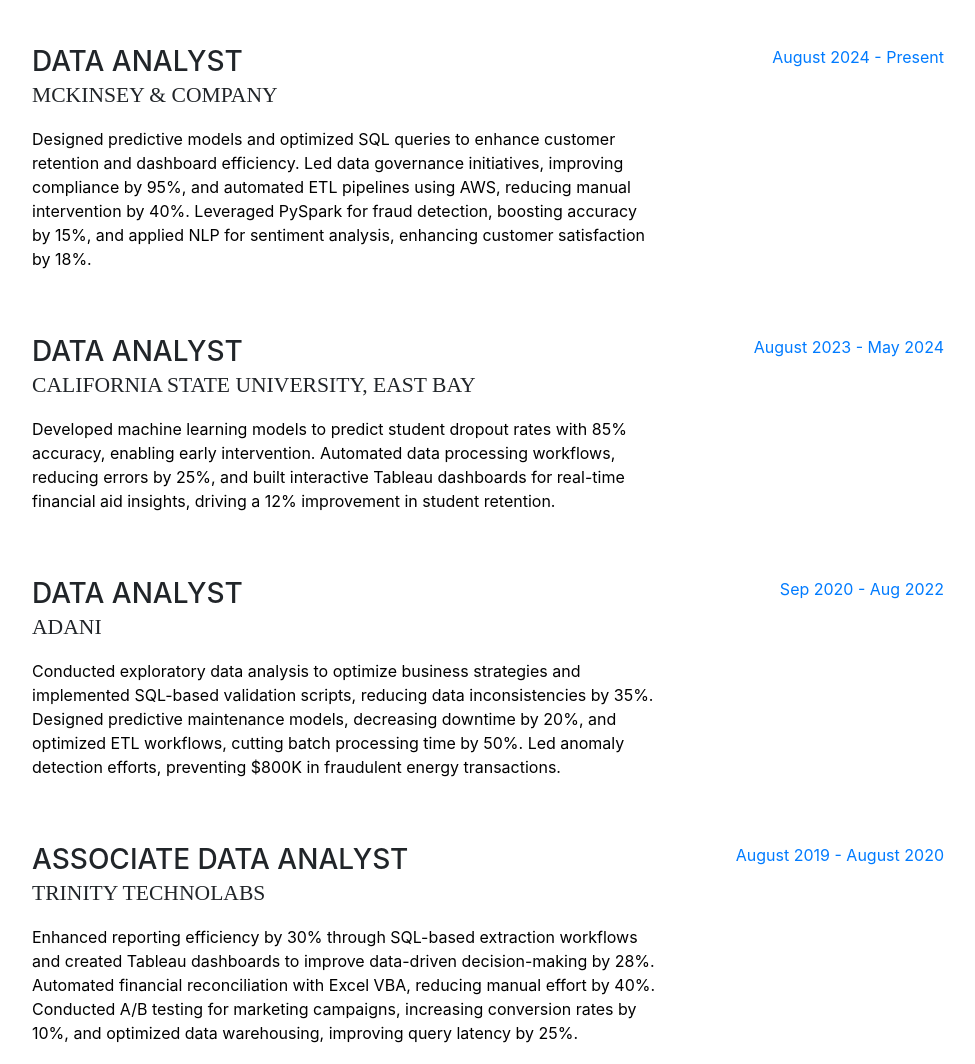
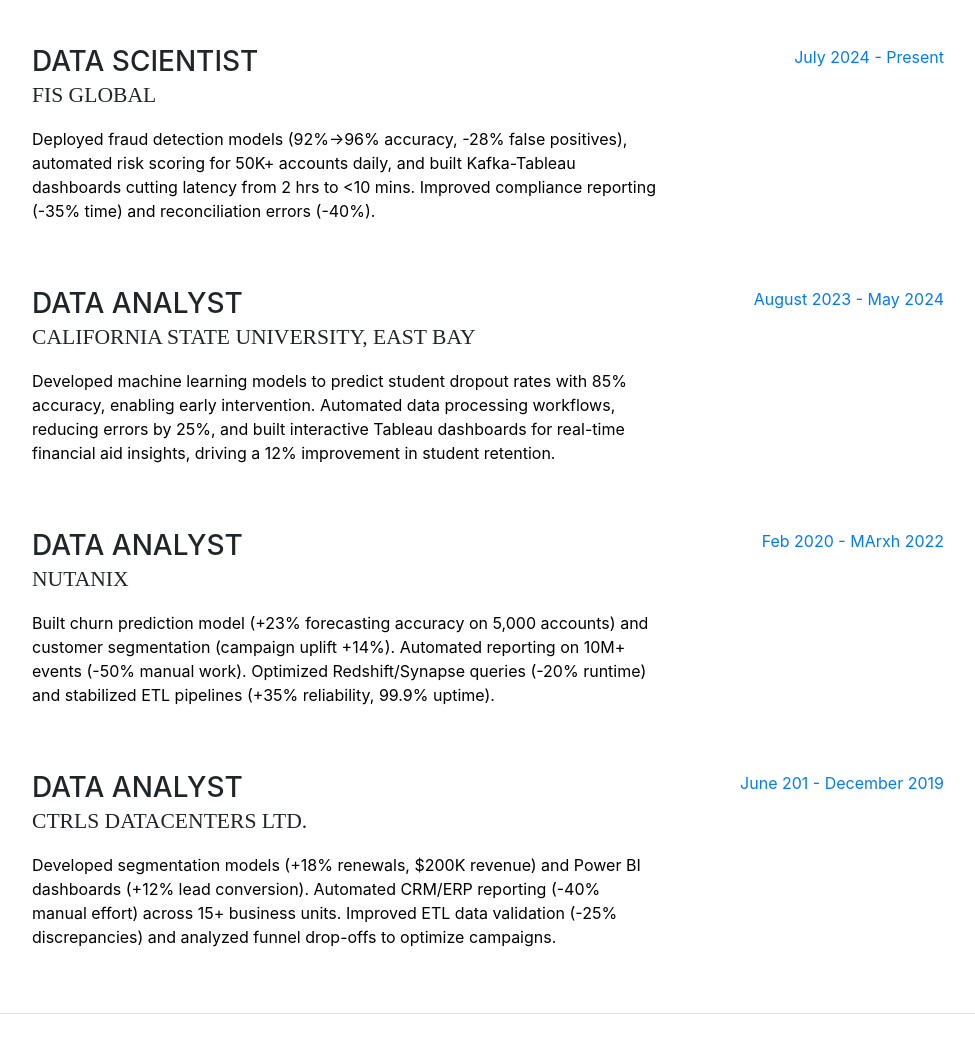
Before and after one commit to deepmalviy/Portfolio, a website with bundled scripts: page index.html in a window 1280 px wide. Shown: the part 889-1953 px from the top of the page, without its empty margins (288-1263 px from the left). Built offline with nearby package versions, Linux system fonts and the light colour scheme; a web font is replaced by a local one.

Commit message:
Update index.html

```diff
--- a/index.html
+++ b/index.html
@@ -84,8 +84,8 @@
           <h1 class="mb-0">Deepansh
             <span class="text-primary">Malviya</span>
           </h1>
-          <div class="subheading mb-5">San Francisco, California · (925) 577-0169 ·
-            <a href="mailto:name@email.com">deepanshmalviy@email.com</a>
+          <div class="subheading mb-5">Houston, Texas · (925) 577-0169 ·
+            <a href="mailto:name@email.com">deepanshmalviya7@gmail.com</a>
           </div>
           <p class="mb-5" style="color:black; font-size: 20px;">
             Data Professional with expertise in advanced analytics, machine learning <strong>(ML)</strong>, and data engineering. Skilled in <strong>Python</strong>, <strong>R</strong>, <strong>SQL</strong>, and <strong>Tableau</strong>, with a proven track record of developing innovative solutions, automating processes, and delivering actionable insights to drive business growth and efficiency. </p>
@@ -124,14 +124,14 @@
 
           <div class="resume-item d-flex flex-column flex-md-row mb-5">
             <div class="resume-content mr-auto">
-              <h3 class="mb-0">Data Analyst</h3>
-              <div class="subheading mb-3">McKinsey & Company</div>
+              <h3 class="mb-0">Data Scientist</h3>
+              <div class="subheading mb-3">FIS Global</div>
               <p style="color: black; font-size: 16px;">
-                Designed predictive models and optimized SQL queries to enhance customer retention and dashboard efficiency. Led data governance initiatives, improving compliance by 95%, and automated ETL pipelines using AWS, reducing manual intervention by 40%. Leveraged PySpark for fraud detection, boosting accuracy by 15%, and applied NLP for sentiment analysis, enhancing customer satisfaction by 18%.
+                Deployed fraud detection models (92%→96% accuracy, -28% false positives), automated risk scoring for 50K+ accounts daily, and built Kafka-Tableau dashboards cutting latency from 2 hrs to <10 mins. Improved compliance reporting (-35% time) and reconciliation errors (-40%).
             </p>
             </div>
             <div class="resume-date text-md-right">
-              <span class="text-primary">August 2024 - Present</span>
+              <span class="text-primary">July 2024 - Present</span>
             </div>
           </div>
 
@@ -151,26 +151,26 @@
           <div class="resume-item d-flex flex-column flex-md-row mb-5">
             <div class="resume-content mr-auto">
               <h3 class="mb-0">Data Analyst</h3>
-              <div class="subheading mb-3">Adani </div>
+              <div class="subheading mb-3">Nutanix</div>
               <p style="color: black; font-size: 16px;">
-                Conducted exploratory data analysis to optimize business strategies and implemented SQL-based validation scripts, reducing data inconsistencies by 35%. Designed predictive maintenance models, decreasing downtime by 20%, and optimized ETL workflows, cutting batch processing time by 50%. Led anomaly detection efforts, preventing $800K in fraudulent energy transactions.
+                Built churn prediction model (+23% forecasting accuracy on 5,000 accounts) and customer segmentation (campaign uplift +14%). Automated reporting on 10M+ events (-50% manual work). Optimized Redshift/Synapse queries (-20% runtime) and stabilized ETL pipelines (+35% reliability, 99.9% uptime).
               </p>
               </div>
             <div class="resume-date text-md-right">
-              <span class="text-primary">Sep 2020 - Aug 2022</span>
+              <span class="text-primary">Feb 2020 - MArxh 2022</span>
             </div>
           </div>
 
           <div class="resume-item d-flex flex-column flex-md-row">
             <div class="resume-content mr-auto">
-              <h3 class="mb-0">Associate Data Analyst</h3>
-              <div class="subheading mb-3">Trinity Technolabs</div>
+              <h3 class="mb-0">Data Analyst</h3>
+              <div class="subheading mb-3">CtrlS Datacenters Ltd.</div>
               <p style="color: black; font-size: 16px;">
-                Enhanced reporting efficiency by 30% through SQL-based extraction workflows and created Tableau dashboards to improve data-driven decision-making by 28%. Automated financial reconciliation with Excel VBA, reducing manual effort by 40%. Conducted A/B testing for marketing campaigns, increasing conversion rates by 10%, and optimized data warehousing, improving query latency by 25%.
+                Developed segmentation models (+18% renewals, $200K revenue) and Power BI dashboards (+12% lead conversion). Automated CRM/ERP reporting (-40% manual effort) across 15+ business units. Improved ETL data validation (-25% discrepancies) and analyzed funnel drop-offs to optimize campaigns.
             </p>
             </div>
             <div class="resume-date text-md-right">
-              <span class="text-primary">August 2019 - August 2020</span>
+              <span class="text-primary">June 201 - December 2019</span>
             </div>
           </div>
 
```
